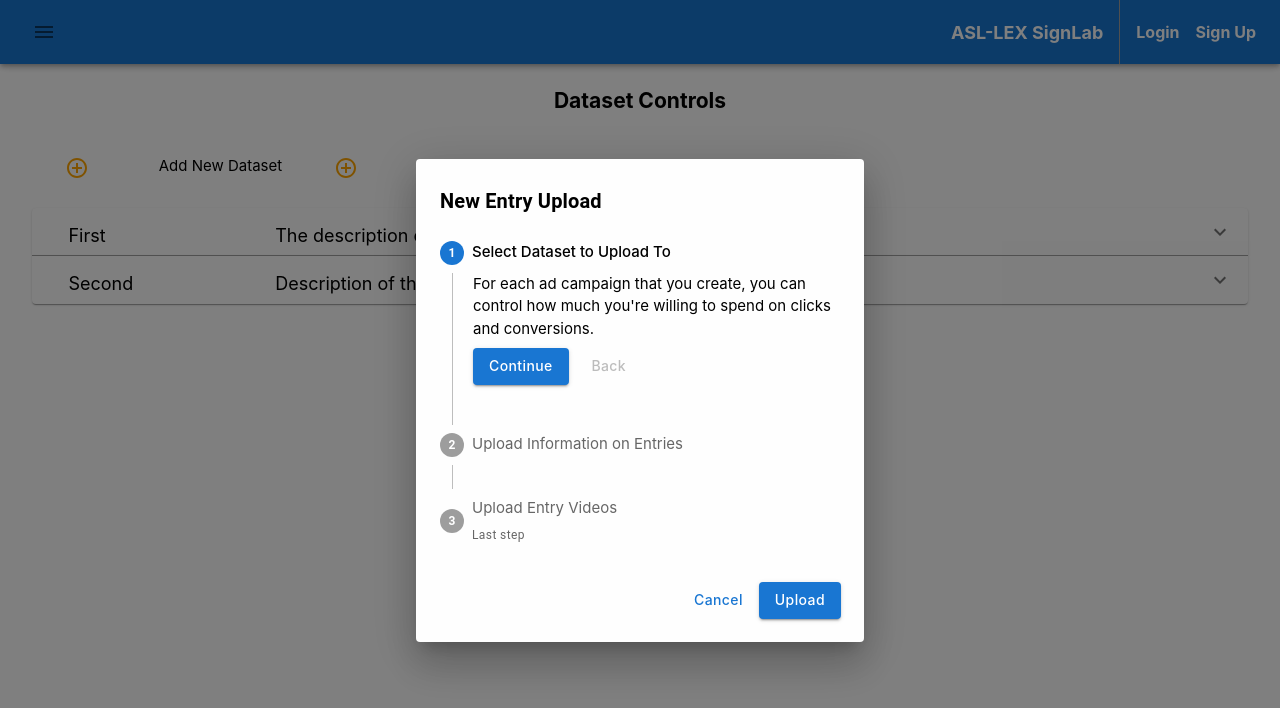
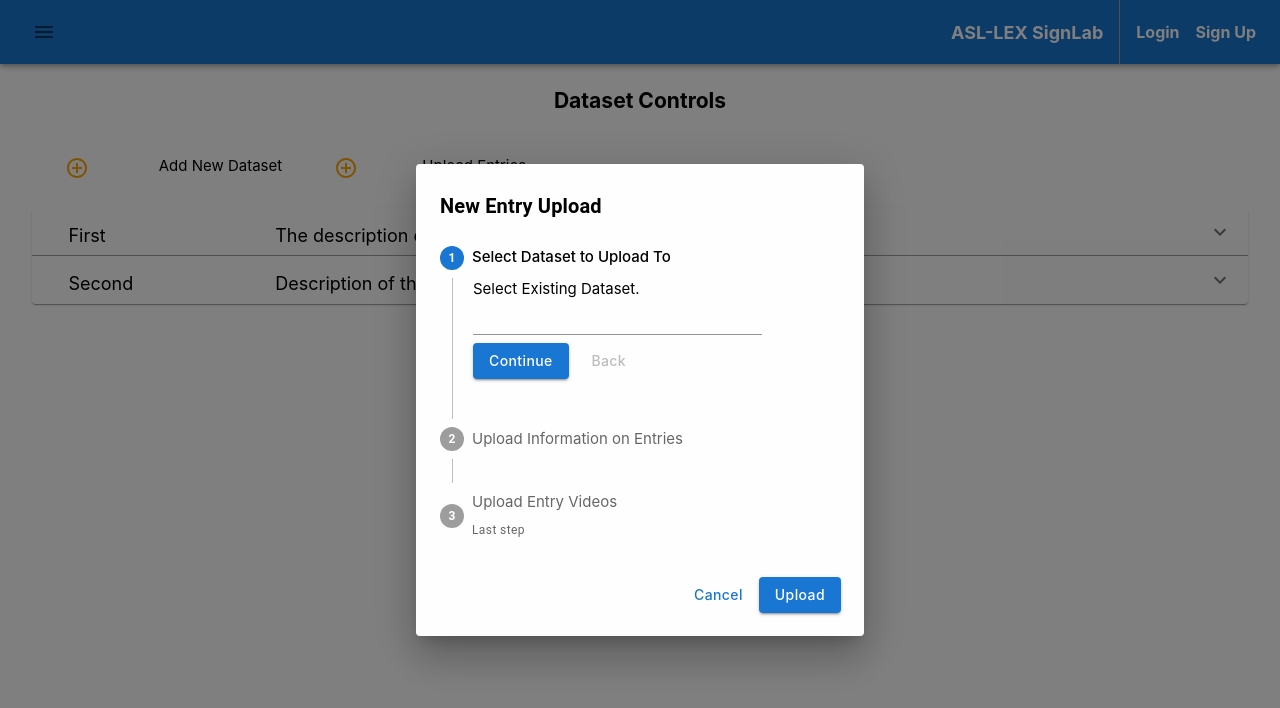
Before and after one commit to hicsail/signlab-react, a React (Vite) app: page /datasetcontrols in a window 1280 px wide. Both pictures are taken after a click on the button 345 px from the left and 167 px from the top of the page. Shown: the top 708 px of the page. Built offline with nearby package versions, Linux system fonts and the light colour scheme.

Commit message:
figuring out uploading entries

```diff
--- a/src/components/UploadEntries.tsx
+++ b/src/components/UploadEntries.tsx
@@ -1,12 +1,11 @@
 import Button from '@mui/material/Button';
-import TextField from '@mui/material/TextField';
 import Dialog from '@mui/material/Dialog';
 import DialogActions from '@mui/material/DialogActions';
 import DialogContent from '@mui/material/DialogContent';
-import DialogContentText from '@mui/material/DialogContentText';
 import DialogTitle from '@mui/material/DialogTitle';
-import { useState } from 'react';
-import { Box, Paper, Step, StepContent, StepLabel, Stepper, Typography } from '@mui/material';
+import DownloadIcon from '@mui/icons-material/Download';
+import { useRef, useState } from 'react';
+import { Box, IconButton, Paper, Step, StepContent, StepLabel, Stepper, TextField, Typography } from '@mui/material';
 
 interface ShowProps {
   show: boolean;
@@ -16,27 +15,43 @@ interface ShowProps {
 const steps = [
   {
     label: 'Select Dataset to Upload To',
-    description: `For each ad campaign that you create, you can control how much
-                you're willing to spend on clicks and conversions.`
+    description: `Select Existing Dataset.`,
+    element: <TextField required id="standard-basic" variant="standard" />
   },
   {
     label: 'Upload Information on Entries',
-    description: 'An ad group contains one or more ads which target a shared set of keywords.'
+    description: '',
+    element: (
+      <Box sx={{ display: 'flex', flexDirection: 'row' }}>
+        <Button>Upload CSV</Button>
+        <IconButton sx={{ color: 'darkgreen', marginLeft: '20px' }}>
+          <DownloadIcon />
+        </IconButton>
+      </Box>
+    )
   },
   {
     label: 'Upload Entry Videos',
-    description: `Try out different ad text to see what brings in the most customers,
-                and learn how to enhance your ads using features like ad extensions.
-                If you run into any problems with your ads, find out how to tell if
-                they're running and how to resolve approval issues.`
+    description: '',
+    element: (
+      <Button variant="outlined" sx={{ margin: '10px' }}>
+        Upload Videos (ZIP)
+      </Button>
+    )
   }
 ];
 
 const UploadEntries: React.FC<ShowProps> = (props: ShowProps) => {
   const [activeStep, setActiveStep] = useState(0);
+  //const [stepCompleted, setCompleted] = useState({ step: 0, completed: false });
 
   const handleNext = () => {
     setActiveStep((prevActiveStep) => prevActiveStep + 1);
+
+    /*if (stepCompleted.completed) {
+      setActiveStep((prevActiveStep) => prevActiveStep + 1);
+      setCompleted({ step: activeStep, completed: false });
+    }*/
   };
 
   const handleBack = () => {
@@ -51,13 +66,14 @@ const UploadEntries: React.FC<ShowProps> = (props: ShowProps) => {
       <Dialog open={props.show} onClose={props.toggleModal}>
         <DialogTitle sx={{ fontWeight: 'bold', marginTop: '10px' }}>New Entry Upload</DialogTitle>
         <DialogContent>
-          <Box sx={{ maxWidth: 400 }}>
-            <Stepper activeStep={activeStep} orientation="vertical">
+          <Box sx={{ minWidth: 400 }}>
+            <Stepper sx={{ minWidth: 400 }} activeStep={activeStep} orientation="vertical">
               {steps.map((step, index) => (
                 <Step key={step.label}>
                   <StepLabel optional={index === 2 ? <Typography variant="caption">Last step</Typography> : null}>{step.label}</StepLabel>
                   <StepContent>
                     <Typography variant="body2">{step.description}</Typography>
+                    {step.element ? step.element : null}
                     <Box sx={{ mb: 2 }}>
                       <div>
                         <Button variant="contained" onClick={handleNext} sx={{ mt: 1, mr: 1 }}>
```
